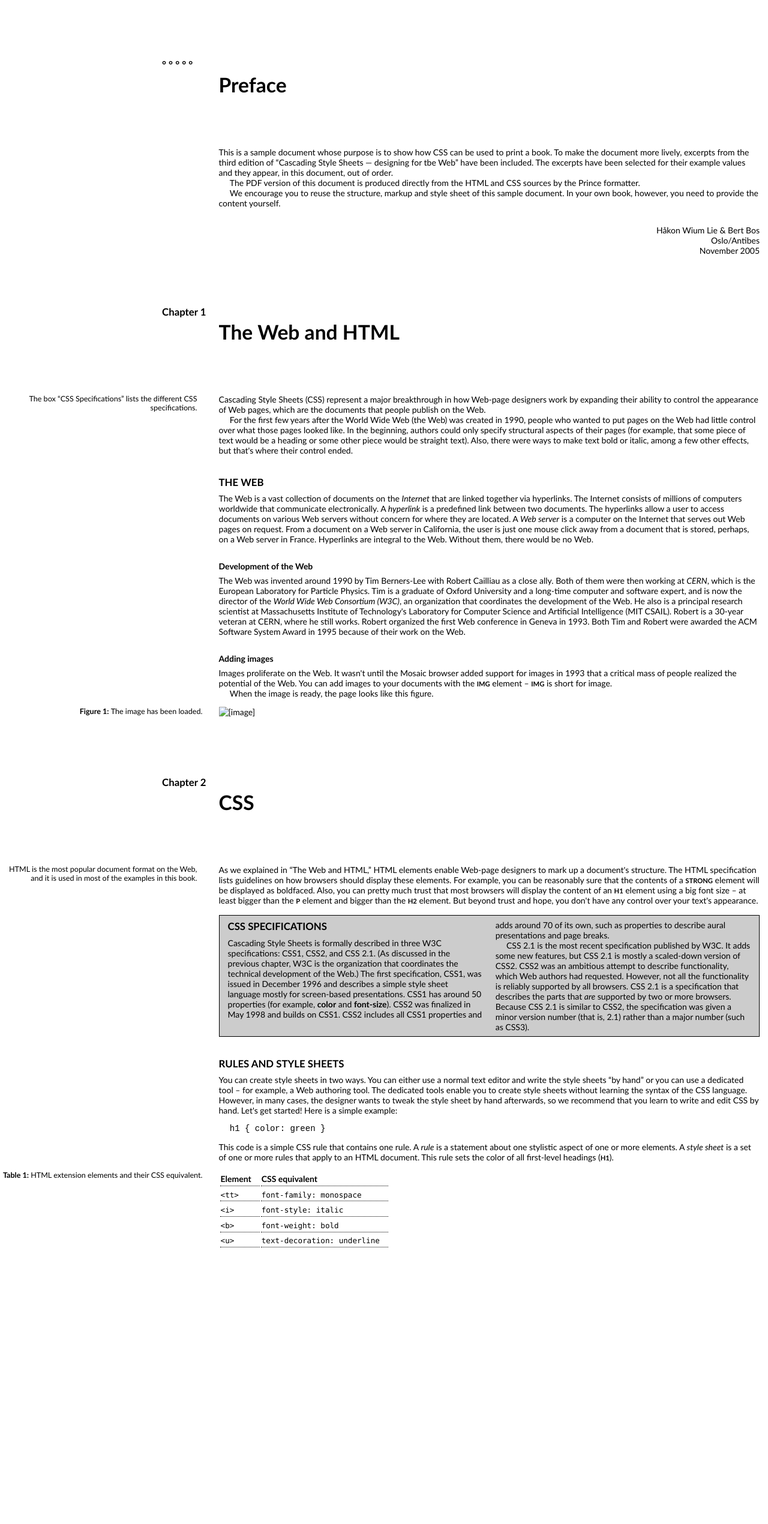
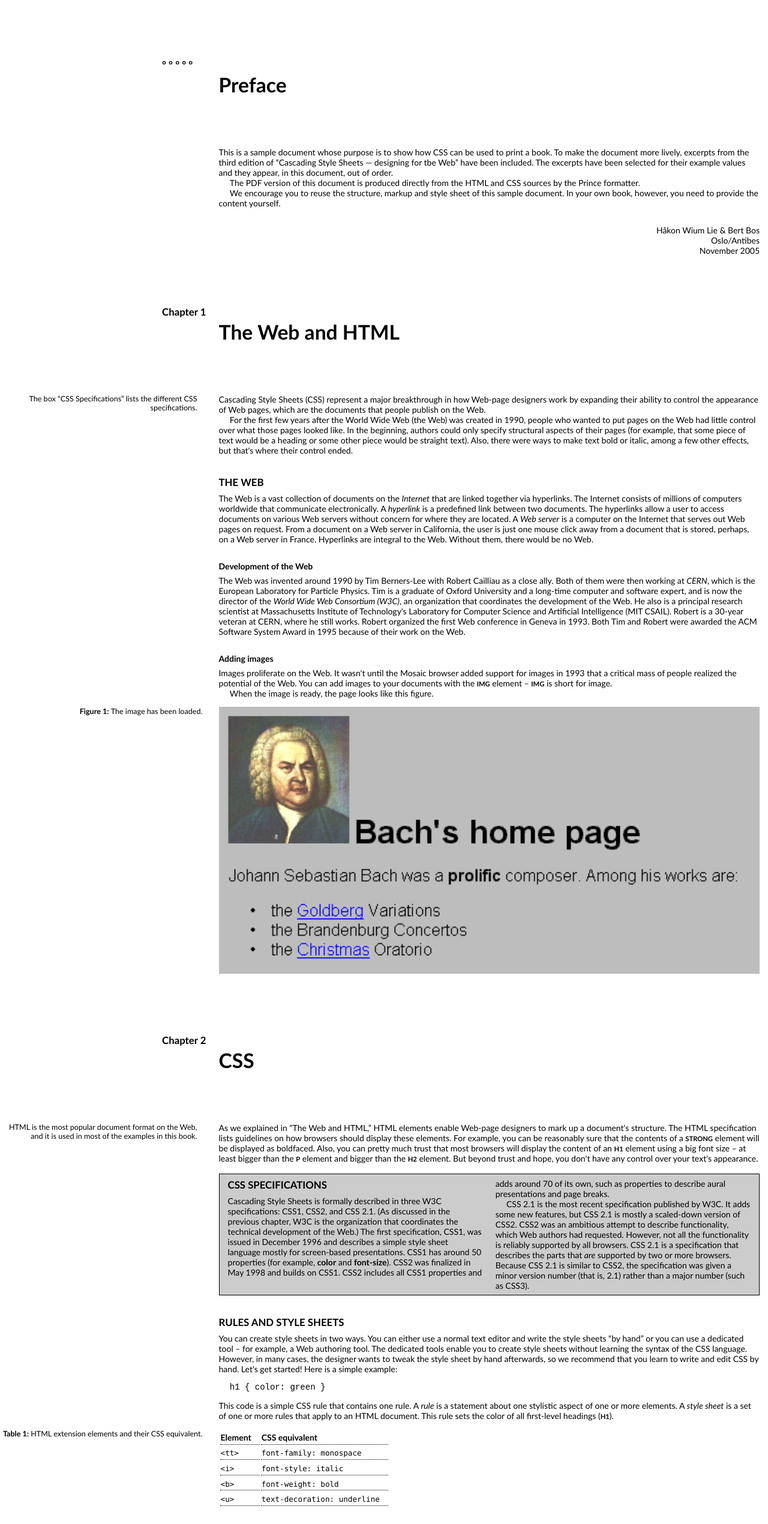
Before and after one commit to henrythemes/jekyll-boom-theme, a Jekyll site: the page built from index.html, in a window 1280 px wide. Shown: the whole page at 60% size. Built offline with Jekyll 4.4.1, drawn with Linux system fonts in a browser that asks for light colours; before the commit the page ends 2109 px from its top, so only the background shows below that.

Commit message:
add pics

```diff
--- a/_chapters/01.html
+++ b/_chapters/01.html
@@ -74,7 +74,7 @@ href="#fig-loaded">this figure</a>.</p>
 
 <div class="figure" id="fig-loaded">
   <p class="caption">The image has been loaded.</p>
-  <p class="art"><img alt="[image]" src="html-18.png" style="width: 100%"/></p>
+  <p class="art"><img alt="[image]" src="i/html-18.png" style="width: 100%"/></p>
 </div>
 
 </div>
```
Also changed, not shown: i/canvas.jpg (added), i/html-18.png (added).
